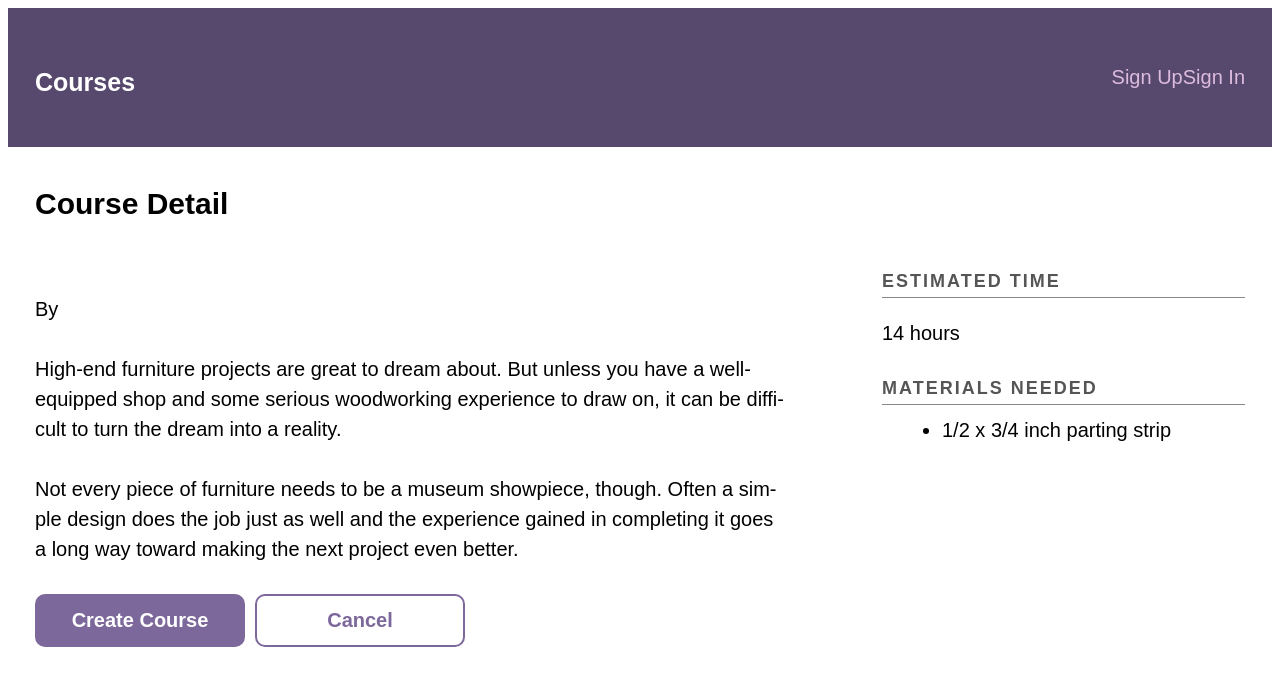
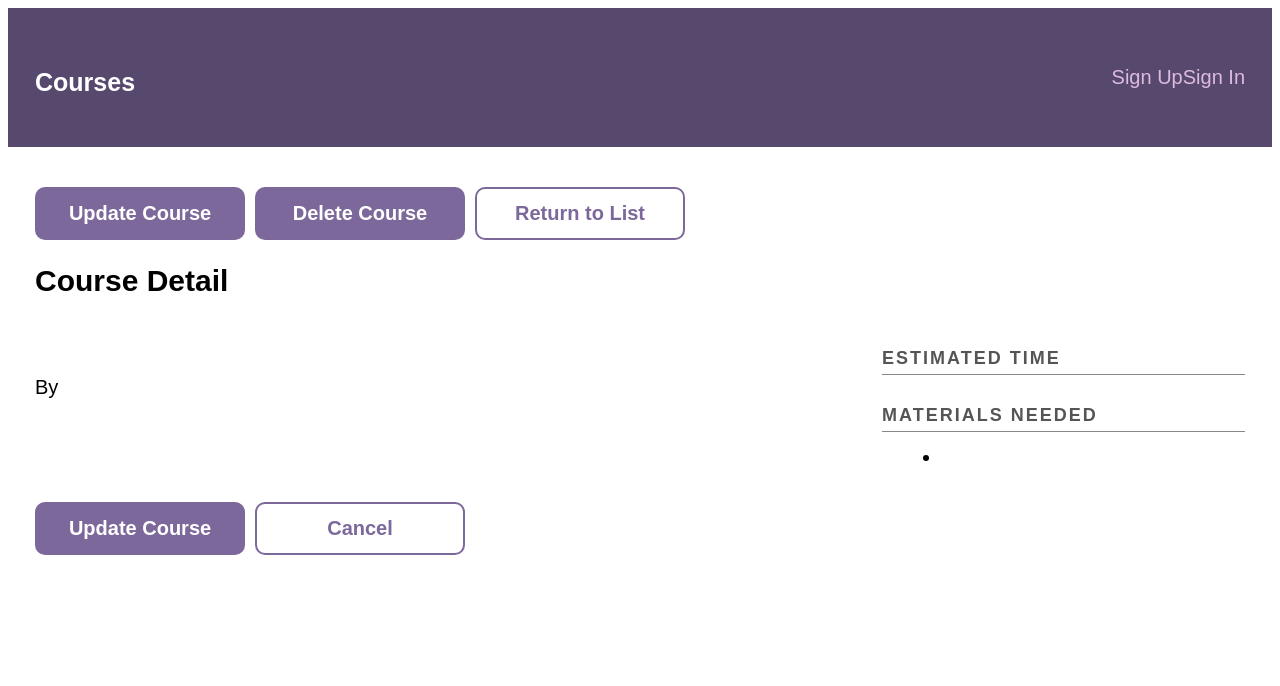
Before and after one commit to JazSanchez/FullstackApp2, a React (Create React App) app in the folder client/: page /courses/create in a window 1280 px wide. Shown: the top 686 px of the page. Built offline with nearby package versions, Linux system fonts and the light colour scheme.

Commit message:
courseDetail

```diff
--- a/client/src/components/CourseDetail.js
+++ b/client/src/components/CourseDetail.js
@@ -1,7 +1,8 @@
 import React, { useState, useContext } from "react";
 import { Context } from "./Context";
-import { useNavigate, Link } from "react-router-dom";
+import { useNavigate, Link, useParams } from "react-router-dom";
 import Form from "./Form";
+// import axios from 'axios';
 // import ReactMarkdown from "react-markdown";
 
 export default function CourseDetail() {
@@ -10,101 +11,81 @@ export default function CourseDetail() {
   const authUser = context.authenticatedUser;
   console.log(context);
 
-  const [course, setCourse] = useState("");
-  const [title, setTitle] = useState('');
   const [id, setId] = useState(2);
-  const [description, setDescription] = useState("");
-  const [estimatedTime, setEstimatedTime] = useState('');
-  const [materialsNeeded, setMAterialsNeeded] = useState("");
-  const [errors, setErrors]= useState ([]);
 
+  const [course, setCourse] = useState([id]);
+  const [errors, setErrors] = useState([]);
 
- const change = (event) => {
-   const value = event.target.value;
-   switch (event.target.name){
-  case "title":
-    setTitle(value);
-    break;
-  case "id":
-    setId(value);
-    break;
-    case "description":
-      setDescription(value);
-      break;
-    case "estimatedTime":
-      setEstimatedTime(value);
-      break;
-    case "materialsNeeded":
-      setMAterialsNeeded(value);
-      break;
-    default:
-    return;
-   }
- }
+  const submit = (e) => {
+    const emailAddress = authUser.emailAddress;
+      const password = authUser.password;
+    const id = {
+      title: e.target[0].value,
+      description: e.target[1].value,
+      estimatedTime: e.target[2].value,
+      materialsNeeded: e.target[3].value,
+      userId: id,
+    };
 
-
-  const submit = () =>{
-    const emailAddress = authUser.emailAddress
-    const password = authUser.password
-    const userId = authUser.id
-
-    const id = {
-      course,
-      title,
-      description,
-      estimatedTime,
-      materialsNeeded,
-      userId
-    }
-
-    console.log(id)
+    context.data
+      .getCourse(id, emailAddress,password)
+      .then(res => {
+        setCourse(res)
+        console.log(res)
+      })
+      .then((errors) => {
+        if (errors.length) {
+          setErrors({ errors });
+        } else {
+          history("/");
+        console.log('course created')
+        }
+      })
+      .catch((err) => {
+        console.log(err);
+        history("/error");
+      });
+  };
 
 
 
-    context.data
-      .getCourse(id, emailAddress, password)
+   const delCourse = (id) => {
+    const emailAddress = authUser.emailAddress
+    const password = authUser.password
+        context.data
+      .deleteCourse(id, emailAddress, password)
       .then((errors) => {
         if (errors.length) {
           setErrors({ errors });
         } else {
           // history("/");
-          console.log("course detail");
+          console.log("course deleted");
         }
       })
       .catch((err) => {
         console.log(err);
-        // history("/notfound");
+        history("/notfound");
       });
-  };
 
-
-
-
-  // context.data
-  //   .deleteCourse(id)
-  //   .then((errors) => {
-  //     if (errors.length) {
-  //       setErrors({ errors });
-  //     } else {
-  //       // history("/");
-  //       console.log("course deleted");
-  //     }
-  //   })
-  //   .catch((err) => {
-  //     // console.log(err);
-  //     // history("/notfound");
-  //   });
+   }
 
   const cancel = () => {
-    //  history('/');
+    history("/");
   };
 
   return (
     <main>
       <div className="action--bar">
         <div className="wrap">
-
-
+          <Link className="button" to="">
+            Update Course
+          </Link>
+          <Link className="button" to="/" onChange={delCourse}>
+            Delete Course
+          </Link>
+          <Link className="button button-secondary" to="/">
+            Return to List
+          </Link>
         </div>
       </div>
       <div className="wrap">
@@ -113,42 +94,29 @@ export default function CourseDetail() {
           cancel={cancel}
           errors={errors}
           submit={submit}
-          submitButtonText="Create Course"
+          submitButtonText="Update Course"
           elements={() => (
             <React.Fragment>
               <div className="main--flex">
                 <div>
-                  <label htmlFor="title">{course.title}</label>
+                  <label htmlFor="title"></label>
                   <h4 className="course--name"></h4>
-                  <p>By {course.firstName} {course.lastName}</p>
-                  <p>
-                    High-end furniture projects are great to dream about. But
-                    unless you have a well-equipped shop and some serious
-                    woodworking experience to draw on, it can be difficult to
-                    turn the dream into a reality.
-                  </p>
-
-                  <p>
-                    Not every piece of furniture needs to be a museum showpiece,
-                    though. Often a simple design does the job just as well and
-                    the experience gained in completing it goes a long way
-                    toward making the next project even better.
-                  </p>
+                  <p>By</p>
+                  <p></p>
                 </div>
                 <div>
                   <h3 className="course--detail--title">Estimated Time</h3>
-                  <p>14 hours</p>
+                  <p>{course.estimatedTime}</p>
 
                   <h3 className="course--detail--title">Materials Needed</h3>
                   <ul className="course--detail--list">
-                    <li>1/2 x 3/4 inch parting strip</li>
+                    <li>{course.materialsNeeded}</li>
                   </ul>
                 </div>
               </div>
             </React.Fragment>
           )}
         />
-
       </div>
     </main>
   );
```
